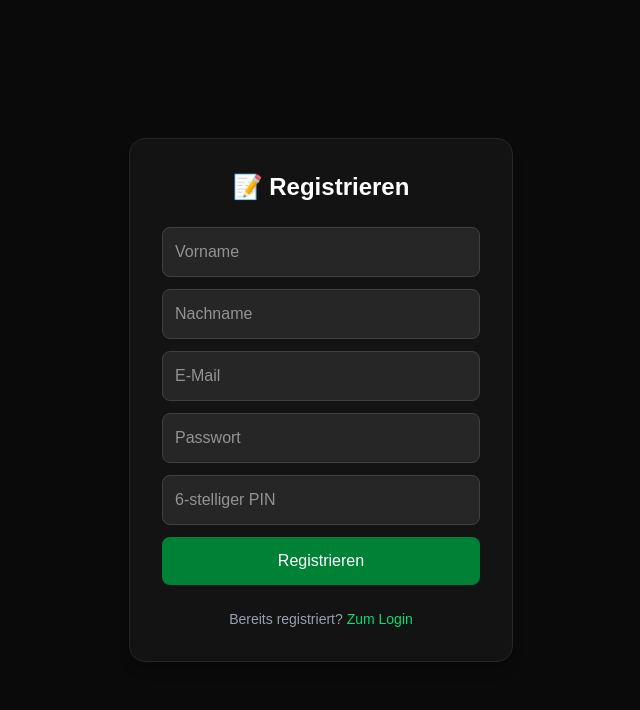
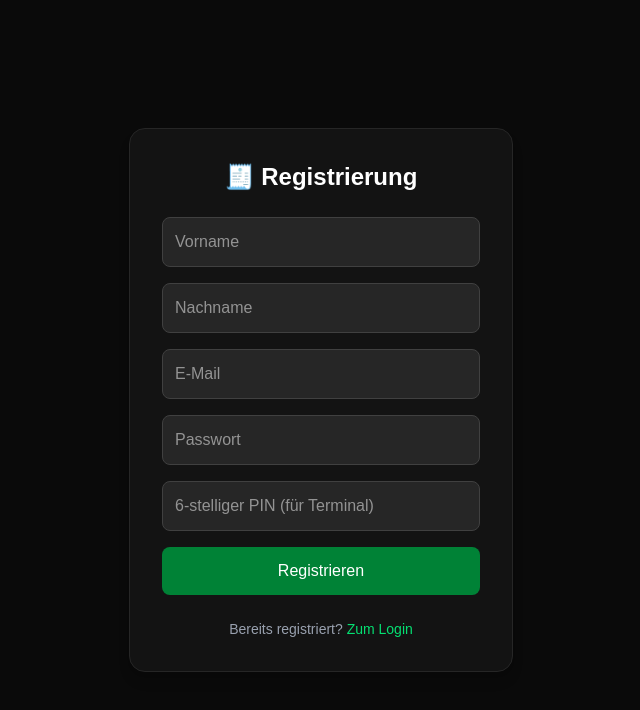
Before and after one commit to StefGyr/TSV-Loscherd-Herren-Getraenke, a Next.js app: page /register in a window 1280 px wide. Shown: the top 710 px of the page, without its empty margins (319-959 px from the left). Built offline with nearby package versions, Linux system fonts and the light colour scheme; no server answers.

Commit message:
Fix: Registrierung legt Profile mit Name, Vorname, Nachname, Pin & Email korrekt an

```diff
--- a/app/(auth)/register/page.tsx
+++ b/app/(auth)/register/page.tsx
@@ -1,8 +1,8 @@
 'use client'
 
-import { useEffect, useState } from 'react'
+import { useState } from 'react'
+import { useRouter } from 'next/navigation'
 import { motion } from 'framer-motion'
-import { useRouter } from 'next/navigation'
 
 export default function RegisterPage() {
   const [supabase, setSupabase] = useState<any>(null)
@@ -11,51 +11,57 @@ export default function RegisterPage() {
   const [firstName, setFirstName] = useState('')
   const [lastName, setLastName] = useState('')
   const [pin, setPin] = useState('')
-  const [message, setMessage] = useState('')
+  const [error, setError] = useState<string | null>(null)
+  const [loading, setLoading] = useState(false)
   const router = useRouter()
 
-  useEffect(() => {
+  // 🔹 Supabase dynamisch importieren
+  useState(() => {
     import('@/lib/supabase-browser').then((m) => setSupabase(m.supabase))
-  }, [])
+  })
 
   const handleRegister = async (e: React.FormEvent) => {
     e.preventDefault()
     if (!supabase) return
-    setMessage('')
+    setError(null)
+    setLoading(true)
 
     if (pin.length !== 6 || isNaN(Number(pin))) {
-      setMessage('PIN muss 6-stellig und nur aus Zahlen bestehen.')
+      setError('PIN muss aus 6 Ziffern bestehen.')
+      setLoading(false)
       return
     }
 
-    const { data: existing } = await supabase.from('profiles').select('id').eq('pin', pin)
-    if (existing?.length) {
-      setMessage('PIN ist bereits vergeben.')
-      return
-    }
-
+    // 🔹 Account anlegen
     const { data, error } = await supabase.auth.signUp({
       email,
       password,
     })
 
     if (error) {
-      setMessage('Fehler bei der Registrierung.')
+      setError(error.message)
+      setLoading(false)
       return
     }
 
+    const user = data.user
+    if (user) {
+      // 🔹 Profil-Eintrag anlegen
       await supabase.from('profiles').insert([
         {
-        id: data.user?.id,
-        email,
+          id: user.id,
+          name: `${firstName} ${lastName}`,
           first_name: firstName,
           last_name: lastName,
           pin,
+          email,
+          is_admin: false,
         },
       ])
+    }
 
-    setMessage('Registrierung erfolgreich 🎉 Du kannst dich jetzt einloggen.')
-    setTimeout(() => router.push('/login'), 2000)
+    setLoading(false)
+    router.push('/login')
   }
 
   return (
@@ -65,28 +71,70 @@ export default function RegisterPage() {
         animate={{ opacity: 1, y: 0 }}
         className="bg-neutral-900/70 border border-neutral-800 p-8 rounded-2xl w-full max-w-sm shadow-lg"
       >
-        <h1 className="text-2xl font-semibold mb-6 text-center">📝 Registrieren</h1>
+        <h1 className="text-2xl font-semibold mb-6 text-center">🧾 Registrierung</h1>
 
-        <form onSubmit={handleRegister} className="space-y-3">
-          <input type="text" placeholder="Vorname" value={firstName} onChange={(e) => setFirstName(e.target.value)} className="w-full p-3 rounded-lg bg-neutral-800 border border-neutral-700" required />
-          <input type="text" placeholder="Nachname" value={lastName} onChange={(e) => setLastName(e.target.value)} className="w-full p-3 rounded-lg bg-neutral-800 border border-neutral-700" required />
-          <input type="email" placeholder="E-Mail" value={email} onChange={(e) => setEmail(e.target.value)} className="w-full p-3 rounded-lg bg-neutral-800 border border-neutral-700" required />
-          <input type="password" placeholder="Passwort" value={password} onChange={(e) => setPassword(e.target.value)} className="w-full p-3 rounded-lg bg-neutral-800 border border-neutral-700" required />
-          <input type="text" placeholder="6-stelliger PIN" value={pin} onChange={(e) => setPin(e.target.value)} className="w-full p-3 rounded-lg bg-neutral-800 border border-neutral-700" required />
+        <form onSubmit={handleRegister} className="space-y-4">
+          <input
+            type="text"
+            placeholder="Vorname"
+            value={firstName}
+            onChange={(e) => setFirstName(e.target.value)}
+            className="w-full p-3 rounded-lg bg-neutral-800 border border-neutral-700 focus:outline-none focus:ring-2 focus:ring-green-600"
+            required
+          />
+          <input
+            type="text"
+            placeholder="Nachname"
+            value={lastName}
+            onChange={(e) => setLastName(e.target.value)}
+            className="w-full p-3 rounded-lg bg-neutral-800 border border-neutral-700 focus:outline-none focus:ring-2 focus:ring-green-600"
+            required
+          />
+          <input
+            type="email"
+            placeholder="E-Mail"
+            value={email}
+            onChange={(e) => setEmail(e.target.value)}
+            className="w-full p-3 rounded-lg bg-neutral-800 border border-neutral-700 focus:outline-none focus:ring-2 focus:ring-green-600"
+            required
+          />
+          <input
+            type="password"
+            placeholder="Passwort"
+            value={password}
+            onChange={(e) => setPassword(e.target.value)}
+            className="w-full p-3 rounded-lg bg-neutral-800 border border-neutral-700 focus:outline-none focus:ring-2 focus:ring-green-600"
+            required
+          />
+          <input
+            type="text"
+            placeholder="6-stelliger PIN (für Terminal)"
+            value={pin}
+            onChange={(e) => setPin(e.target.value)}
+            maxLength={6}
+            className="w-full p-3 rounded-lg bg-neutral-800 border border-neutral-700 focus:outline-none focus:ring-2 focus:ring-green-600"
+            required
+          />
 
-          <button type="submit" className="w-full bg-green-700 hover:bg-green-800 py-3 rounded-lg font-medium">
-            Registrieren
+          {error && <p className="text-red-400 text-sm">{error}</p>}
+
+          <button
+            type="submit"
+            disabled={loading}
+            className="w-full bg-green-700 hover:bg-green-800 py-3 rounded-lg font-medium transition disabled:opacity-50"
+          >
+            {loading ? 'Registriere...' : 'Registrieren'}
           </button>
         </form>
 
-        {message && <p className="text-sm text-center mt-4 text-green-400">{message}</p>}
-
-        <p className="text-center text-sm text-gray-400 mt-6">
+        <div className="mt-6 text-center text-sm text-gray-400">
+          <p>
             Bereits registriert?{' '}
             <a href="/login" className="text-green-400 hover:underline">
               Zum Login
             </a>
           </p>
+        </div>
       </motion.div>
     </div>
   )
```
Lines whose indentation alone changed are shown as unchanged.
